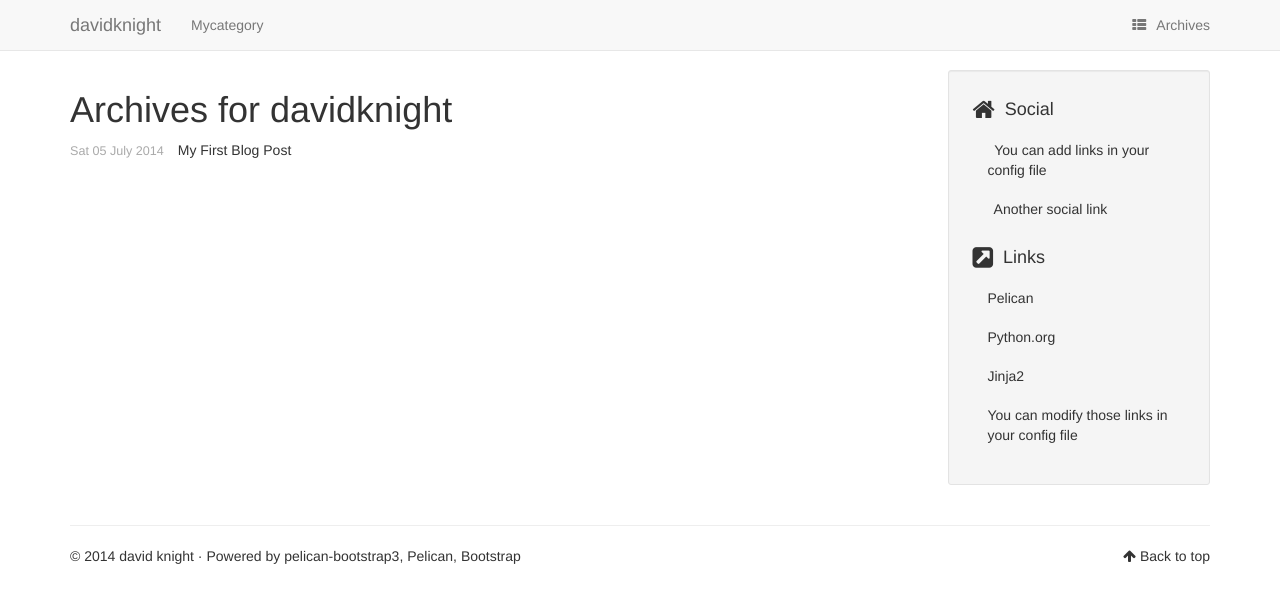
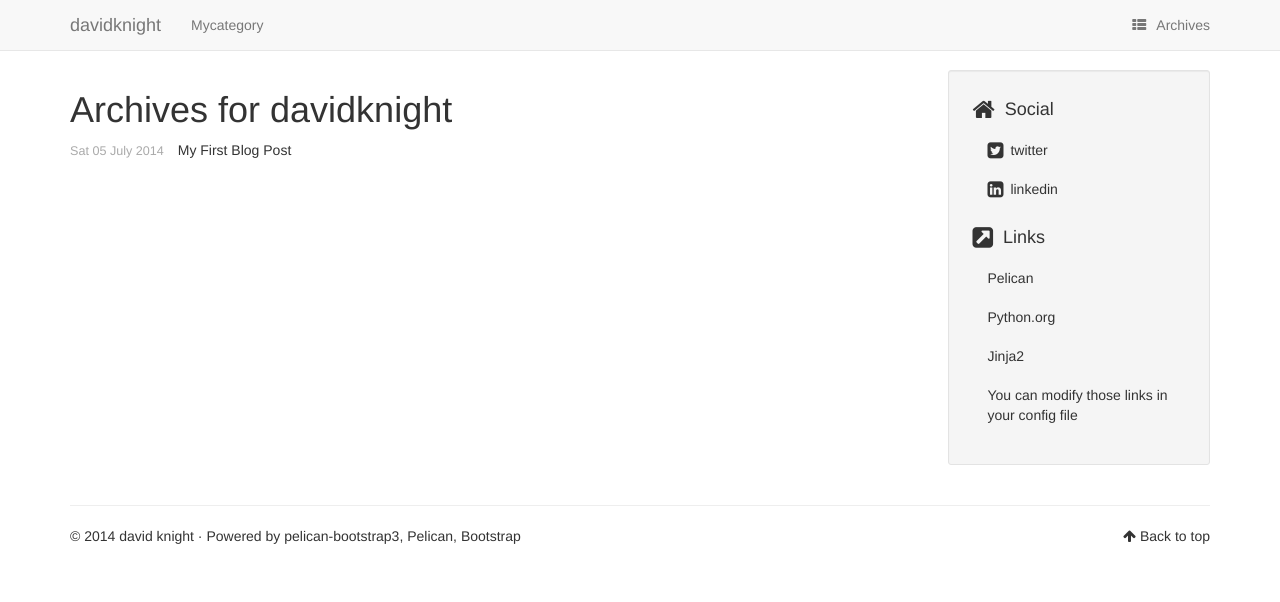
Before and after one commit to davidpknight/davidpknight.github.io, a plain HTML site: page archives.html in a window 1280 px wide. Drawn offline with Linux system fonts and the light colour scheme.

Commit message:
Update documentation

```diff
--- a/archives.html
+++ b/archives.html
@@ -81,8 +81,8 @@ davidknight            </a>
     <ul class="list-group list-group-flush">
             <li class="list-group-item"><h4><i class="fa fa-home fa-lg"></i><span class="icon-label">Social</span></h4>
               <ul class="list-group" id="social">
-                <li class="list-group-item"><a href="#"><i class="fa fa-you-can-add-links-in-your-config-file-square fa-lg"></i> You can add links in your config file</a></li>
-                <li class="list-group-item"><a href="#"><i class="fa fa-another-social-link-square fa-lg"></i> Another social link</a></li>
+                <li class="list-group-item"><a href="http://twitter.com/davepknight"><i class="fa fa-twitter-square fa-lg"></i> twitter</a></li>
+                <li class="list-group-item"><a href="https://au.linkedin.com/in/davidknightplanner"><i class="fa fa-linkedin-square fa-lg"></i> linkedin</a></li>
               </ul>
             </li>
 
```
Also changed, not shown: author/your-name.html (+2 -2 lines), authors.html (+2 -2 lines), categories.html (+2 -2 lines), category/mycategory.html (+2 -2 lines), first-post.html (+2 -2 lines), index.html (+2 -2 lines), tag/tag1.html (+2 -2 lines), tag/tag2.html (+2 -2 lines), tags.html (+2 -2 lines).
